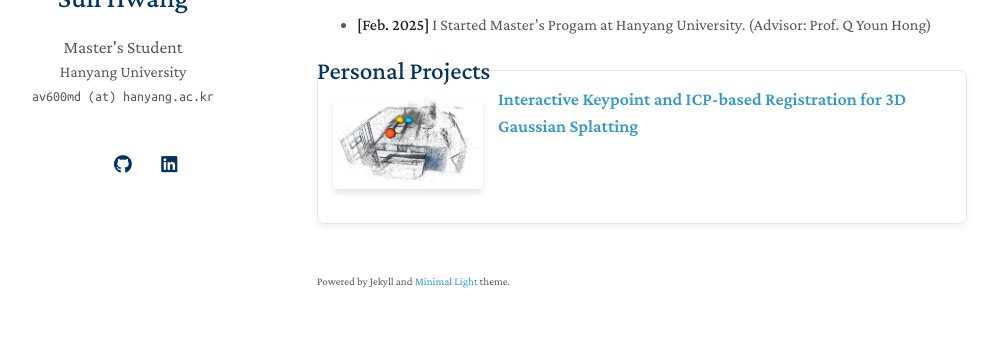
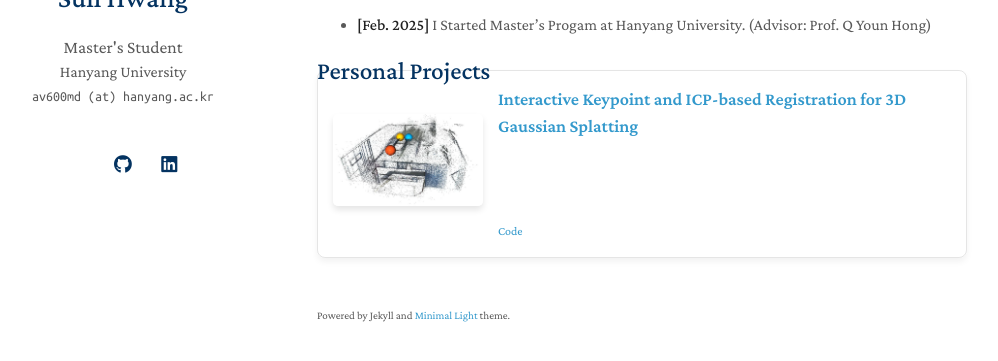
Before and after one commit to suil-hwang/suil-hwang.github.io, a Jekyll site: the page built from index.md, in a window 1280 px wide, cut to the strip 206-567 px from the top of the page. Shown: the whole strip, without its empty margins (153-1151 px from the left). Built offline with Jekyll 4.4.1, drawn with Linux system fonts in a browser that asks for light colours; a style sheet for code colours, icons or effects is not loaded; our own code applies the rules of GitHub Pages for plain Markdown files.

Commit message:
Update PersonalProjects.md

```diff
--- a/_includes/PersonalProjects.md
+++ b/_includes/PersonalProjects.md
@@ -21,6 +21,18 @@
         <a href="{{ link.code }}" style="text-decoration: none;">{{ link.title }}</a>
       </div>
       <div class="description" style="font-size: 14px; color: #ffffff;">{{ link.description }}</div>
+      <!-- 버튼 섹션 -->
+      <div class="links" style="margin-top: 10px;">
+        {% if link.pdf %}
+        <a href="{{ link.pdf }}" class="btn btn-sm z-depth-0" role="button" target="_blank" style="font-size:12px;">PDF</a>
+        {% endif %}
+        {% if link.code %}
+        <a href="{{ link.code }}" class="btn btn-sm z-depth-0" role="button" target="_blank" style="font-size:12px;">Code</a>
+        {% endif %}
+        {% if link.bibtex %}
+        <a href="{{ link.bibtex }}" class="btn btn-sm z-depth-0" role="button" target="_blank" style="font-size:12px;">BibTex</a>
+        {% endif %}
+      </div>
   </div>
 
 </div>
```
